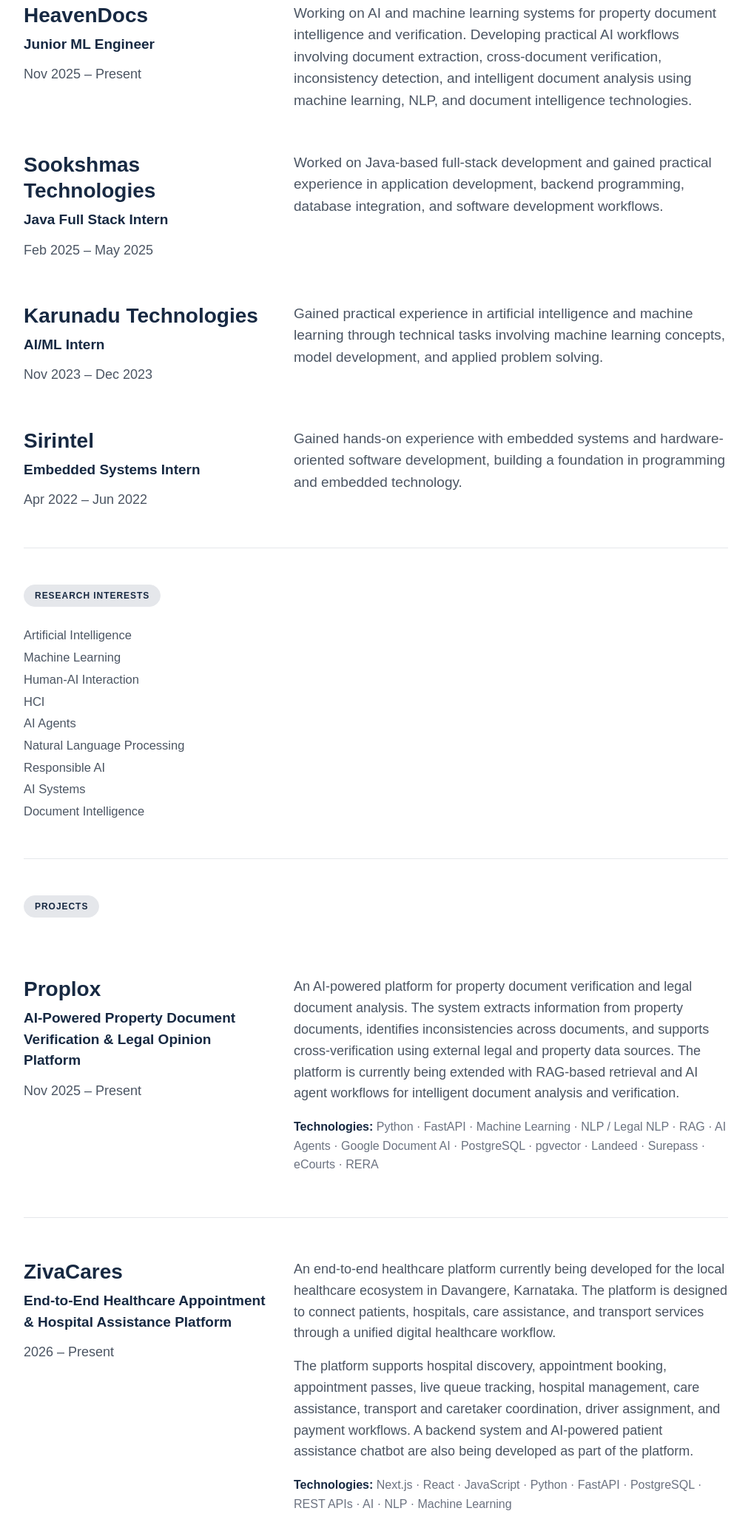
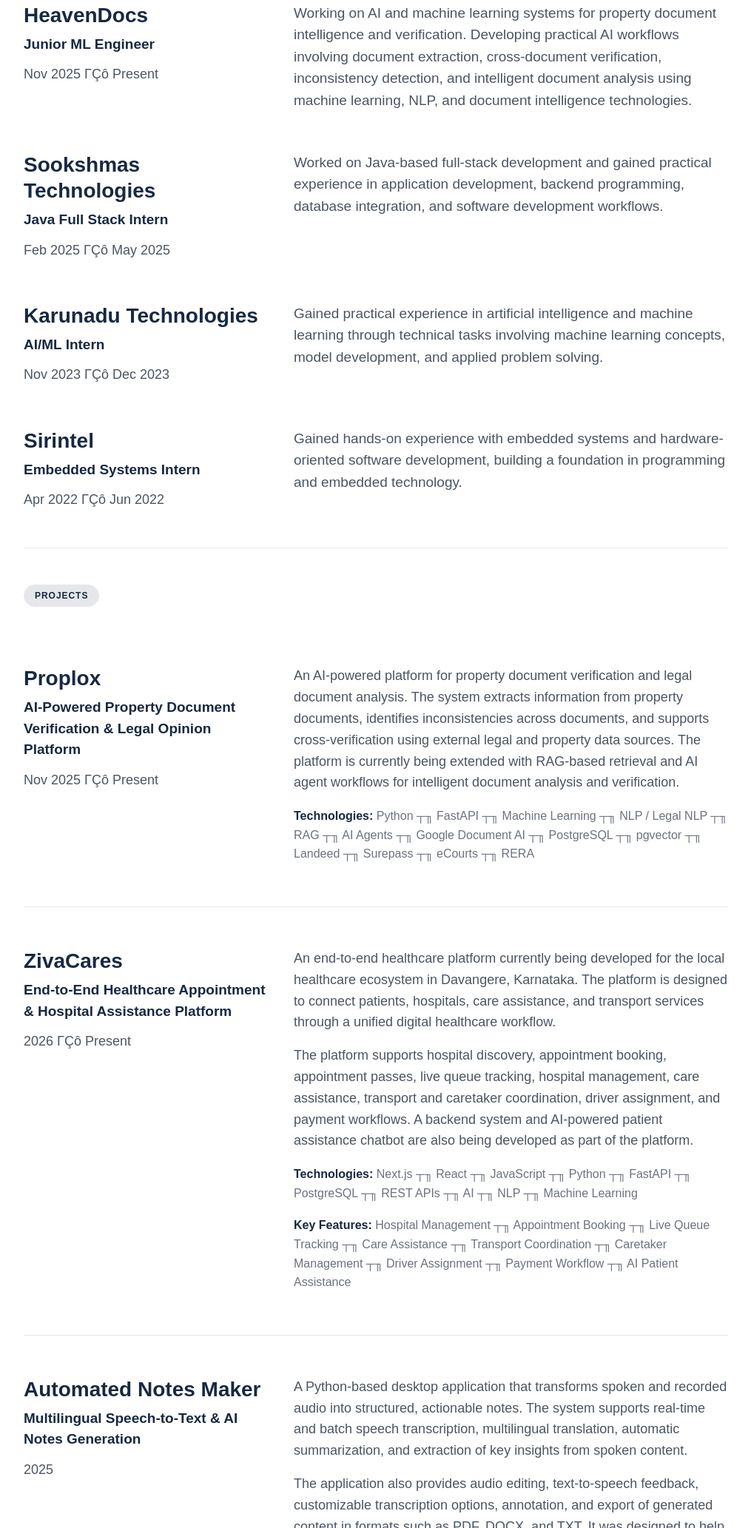
Before and after one commit to madihadarugara/madihadarugara.github.io, a plain HTML site: page index.html in a window 1280 px wide. Shown: the part 1450-3515 px from the top of the page at 74% size, without its empty margins (132-1147 px from the left). Drawn offline with Linux system fonts and the light colour scheme.

Commit message:
Remove Research Interests section

```diff
--- a/index.html
+++ b/index.html
@@ -114,7 +114,7 @@
     <div class="education-left">
       <h2>G M Institute of Technology</h2>
       <h3>B.E. in Artificial Intelligence and Machine Learning</h3>
-      <p class="education-date">2022 – 2025</p>
+      <p class="education-date">2022 ΓÇô 2025</p>
     </div>
 
     <div class="education-right">
@@ -133,7 +133,7 @@
     <div class="education-left">
       <h2>Jain Polytechnic</h2>
       <h3>Diploma in Computer Science Engineering</h3>
-      <p class="education-date">2019 – 2022</p>
+      <p class="education-date">2019 ΓÇô 2022</p>
     </div>
 
     <div class="education-right">
@@ -155,7 +155,7 @@
     <div class="experience-left">
       <h2>HeavenDocs</h2>
       <h3>Junior ML Engineer</h3>
-      <p class="experience-date">Nov 2025 – Present</p>
+      <p class="experience-date">Nov 2025 ΓÇô Present</p>
     </div>
 
     <div class="experience-right">
@@ -173,7 +173,7 @@
     <div class="experience-left">
       <h2>Sookshmas Technologies</h2>
       <h3>Java Full Stack Intern</h3>
-      <p class="experience-date">Feb 2025 – May 2025</p>
+      <p class="experience-date">Feb 2025 ΓÇô May 2025</p>
     </div>
 
     <div class="experience-right">
@@ -189,7 +189,7 @@
     <div class="experience-left">
       <h2>Karunadu Technologies</h2>
       <h3>AI/ML Intern</h3>
-      <p class="experience-date">Nov 2023 – Dec 2023</p>
+      <p class="experience-date">Nov 2023 ΓÇô Dec 2023</p>
     </div>
 
     <div class="experience-right">
@@ -206,7 +206,7 @@
     <div class="experience-left">
       <h2>Sirintel</h2>
       <h3>Embedded Systems Intern</h3>
-      <p class="experience-date">Apr 2022 – Jun 2022</p>
+      <p class="experience-date">Apr 2022 ΓÇô Jun 2022</p>
     </div>
 
     <div class="experience-right">
@@ -219,20 +219,7 @@
   </div>
 </section>
 
-    <section id="research">
-      <p class="label">Research Interests</p>
-      <ul class="plain-list">
-        <li>Artificial Intelligence</li>
-        <li>Machine Learning</li>
-        <li>Human-AI Interaction</li>
-        <li>HCI</li>
-        <li>AI Agents</li>
-        <li>Natural Language Processing</li>
-        <li>Responsible AI</li>
-        <li>AI Systems</li>
-        <li>Document Intelligence</li>
-      </ul>
-    </section>
+
 
     <section id="projects">
   <p class="label">Projects</p>
@@ -241,7 +228,7 @@
   <div class="project-left">
     <h2>Proplox</h2>
     <h3>AI-Powered Property Document Verification &amp; Legal Opinion Platform</h3>
-    <p class="project-date">Nov 2025 – Present</p>
+    <p class="project-date">Nov 2025 ΓÇô Present</p>
   </div>
 
   <div class="project-right">
@@ -257,9 +244,9 @@
 
     <p class="project-tech">
       <strong>Technologies:</strong>
-      Python · FastAPI · Machine Learning · NLP / Legal NLP · RAG ·
-      AI Agents · Google Document AI · PostgreSQL · pgvector ·
-      Landeed · Surepass · eCourts · RERA
+      Python ┬╖ FastAPI ┬╖ Machine Learning ┬╖ NLP / Legal NLP ┬╖ RAG ┬╖
+      AI Agents ┬╖ Google Document AI ┬╖ PostgreSQL ┬╖ pgvector ┬╖
+      Landeed ┬╖ Surepass ┬╖ eCourts ┬╖ RERA
     </p>
   </div>
 </div>
@@ -268,7 +255,7 @@
   <div class="project-left">
     <h2>ZivaCares</h2>
     <h3>End-to-End Healthcare Appointment &amp; Hospital Assistance Platform</h3>
-    <p class="project-date">2026 – Present</p>
+    <p class="project-date">2026 ΓÇô Present</p>
   </div>
 
   <div class="project-right">
@@ -290,15 +277,15 @@
 
     <p class="project-tech">
       <strong>Technologies:</strong>
-      Next.js · React · JavaScript · Python · FastAPI · PostgreSQL ·
-      REST APIs · AI · NLP · Machine Learning
+      Next.js ┬╖ React ┬╖ JavaScript ┬╖ Python ┬╖ FastAPI ┬╖ PostgreSQL ┬╖
+      REST APIs ┬╖ AI ┬╖ NLP ┬╖ Machine Learning
     </p>
 
     <p class="project-tech">
       <strong>Key Features:</strong>
-      Hospital Management · Appointment Booking · Live Queue Tracking ·
-      Care Assistance · Transport Coordination · Caretaker Management ·
-      Driver Assignment · Payment Workflow · AI Patient Assistance
+      Hospital Management ┬╖ Appointment Booking ┬╖ Live Queue Tracking ┬╖
+      Care Assistance ┬╖ Transport Coordination ┬╖ Caretaker Management ┬╖
+      Driver Assignment ┬╖ Payment Workflow ┬╖ AI Patient Assistance
     </p>
   </div>
 </div>
@@ -328,8 +315,8 @@
 
     <p class="project-tech">
       <strong>Technologies:</strong>
-      Python · SpeechRecognition · NLTK · Googletrans · Pydub · Pyttsx3 ·
-      Speech-to-Text · NLP · Text-to-Speech · Audio Processing
+      Python ┬╖ SpeechRecognition ┬╖ NLTK ┬╖ Googletrans ┬╖ Pydub ┬╖ Pyttsx3 ┬╖
+      Speech-to-Text ┬╖ NLP ┬╖ Text-to-Speech ┬╖ Audio Processing
     </p>
   </div>
 </div>
@@ -360,8 +347,8 @@
 
     <p class="project-tech">
       <strong>Technologies:</strong>
-      Python · TensorFlow · Keras · OpenCV · NumPy · Pandas · CNN ·
-      Deep Learning · Image Processing · Image Classification
+      Python ┬╖ TensorFlow ┬╖ Keras ┬╖ OpenCV ┬╖ NumPy ┬╖ Pandas ┬╖ CNN ┬╖
+      Deep Learning ┬╖ Image Processing ┬╖ Image Classification
     </p>
   </div>
 </div>
@@ -392,9 +379,9 @@
 
     <p class="project-tech">
       <strong>Technologies:</strong>
-      Python · Machine Learning · KNN · Decision Tree ·
-      Gradient Boosting · Pandas · NumPy · Scikit-learn ·
-      Data Preprocessing · Data Visualization
+      Python ┬╖ Machine Learning ┬╖ KNN ┬╖ Decision Tree ┬╖
+      Gradient Boosting ┬╖ Pandas ┬╖ NumPy ┬╖ Scikit-learn ┬╖
+      Data Preprocessing ┬╖ Data Visualization
     </p>
   </div>
 </div>
@@ -441,7 +428,7 @@
     />
 
     <figcaption>
-      Madiha Darugara — <em>Almost Always Ours: Lefty Glances</em>
+      Madiha Darugara ΓÇö <em>Almost Always Ours: Lefty Glances</em>
     </figcaption>
   </figure>
 </section>
```
